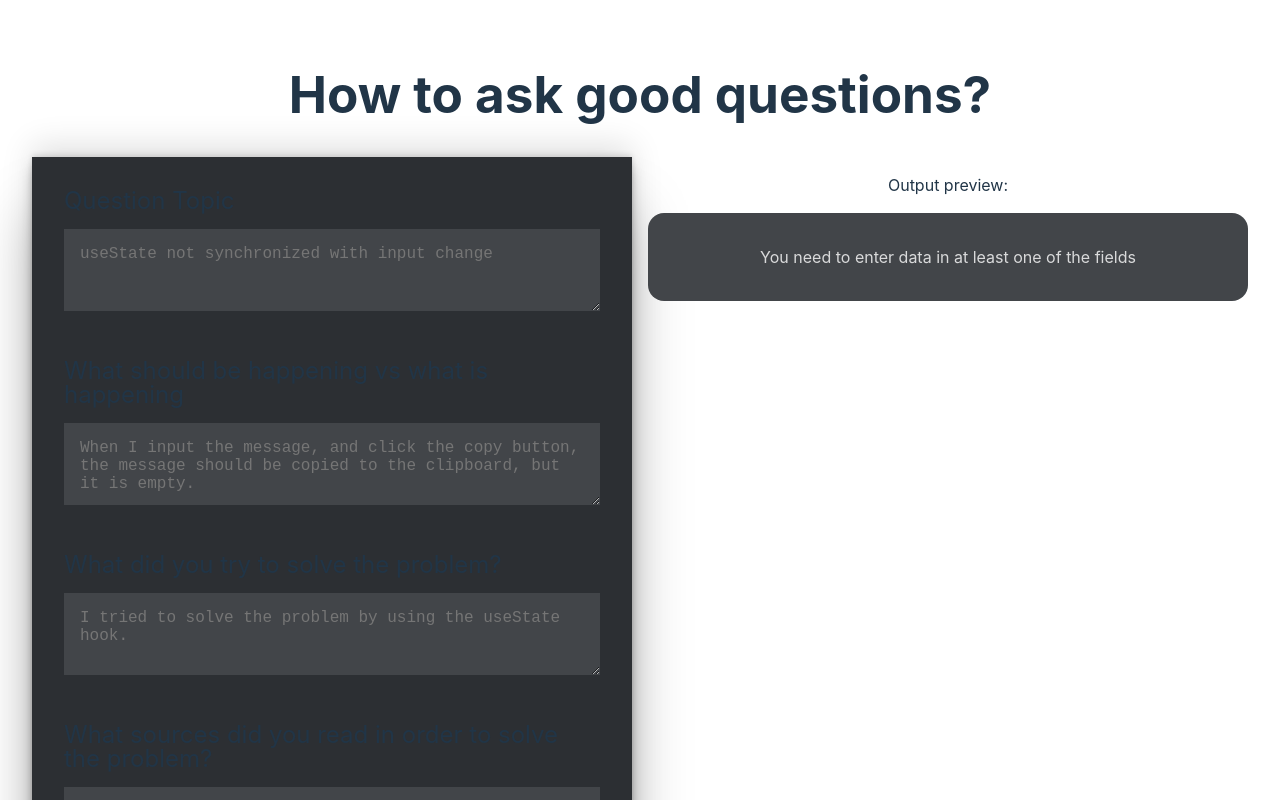
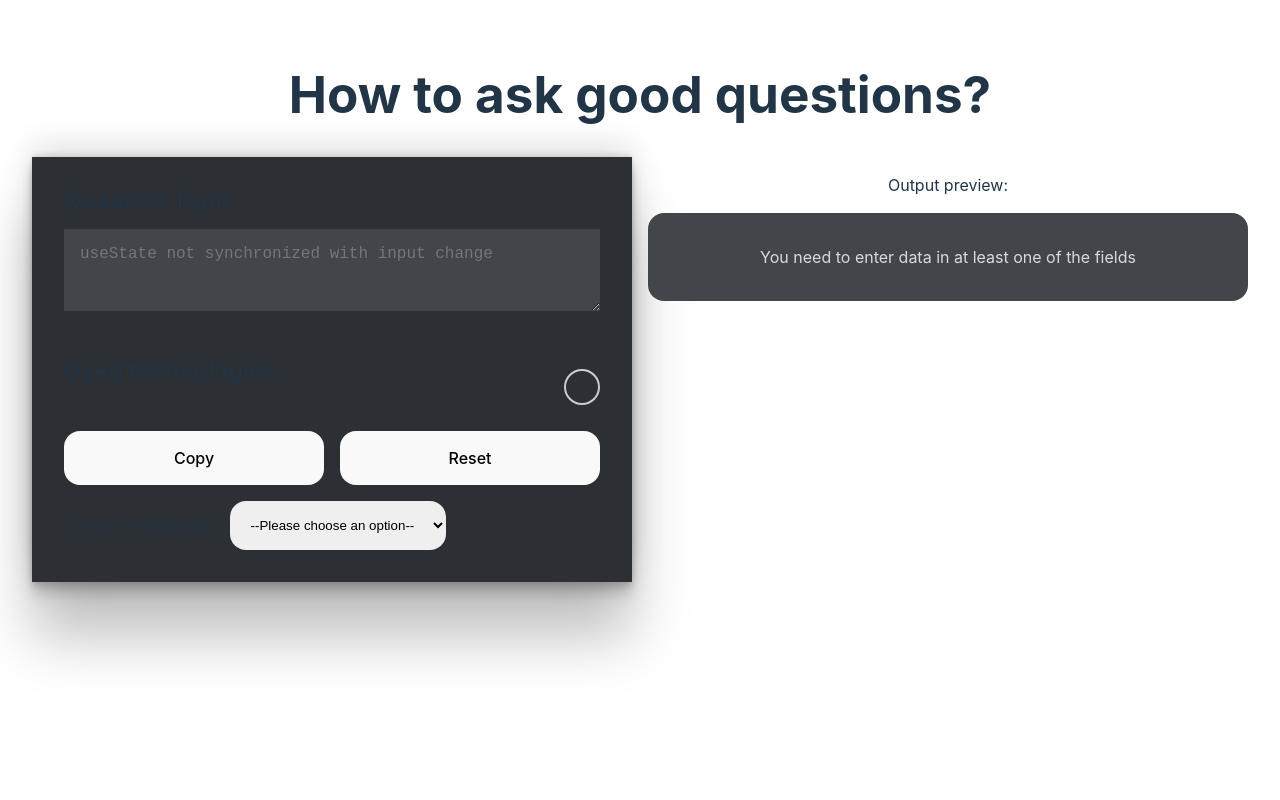
Before and after one commit to goodideagiver/how-to-ask-good-questions, a React (Vite) app: page / in a window 1280 px wide. Shown: the top 800 px of the page. Built offline with nearby package versions, Linux system fonts and the light colour scheme.

Commit message:
Conditional next input display

```diff
--- a/src/components/QuestionForm/FormTextarea/FormTextarea.tsx
+++ b/src/components/QuestionForm/FormTextarea/FormTextarea.tsx
@@ -9,6 +9,7 @@ type Props = {
 	label: string;
 	objectKey: string;
 	animate?: boolean;
+	visible?: boolean;
 };
 
 export const FormTextarea = ({
@@ -18,6 +19,7 @@ export const FormTextarea = ({
 	label,
 	objectKey,
 	animate = false,
+	visible = true,
 }: Props) => {
 	const inputId = useId();
 
@@ -26,6 +28,8 @@ export const FormTextarea = ({
 	};
 
 	const rootClassNames = `${classes.root} ${animate ? classes.animate : ''}`;
+
+	if (!visible) return null;
 
 	return (
 		<div className={rootClassNames}>
--- a/src/components/QuestionForm/FormTextareas/FormTextareas.tsx
+++ b/src/components/QuestionForm/FormTextareas/FormTextareas.tsx
@@ -1,3 +1,4 @@
+import { useState } from 'react';
 import { useTranslation } from 'react-i18next';
 import { FormTextarea } from '../FormTextarea/FormTextarea';
 import { FormInput, SetInputValue } from '../QuestionForm.hook';
@@ -6,24 +7,44 @@ type Props = {
 	questionInputsState: FormInput;
 	onChange: SetInputValue;
 };
+
+type TextAreaState = {
+	name: string;
+	visible: boolean;
+};
+
+const textareasKeys: TextAreaState[] = [
+	{ name: 'topic', visible: true },
+	{ name: 'expected', visible: false },
+	{ name: 'whatTried', visible: false },
+	{ name: 'sources', visible: false },
+];
+
 export const FormTextareas = ({
 	onChange: setInputValue,
 	questionInputsState,
 }: Props) => {
-	const textareasKeys = ['topic', 'expected', 'whatTried', 'sources'];
-
 	const { t } = useTranslation();
 
-	const textareas = textareasKeys.map((key) => (
-		<FormTextarea
-			key={key}
-			label={t(`inputs.${key}.label`)}
-			placeholder={t(`inputs.${key}.placeholder`)}
-			value={questionInputsState?.[key]?.value || ''}
-			onChange={setInputValue}
-			objectKey={key}
-		/>
-	));
+	const textareas = textareasKeys.map((key, index) => {
+		const nameOfKey = key.name;
+
+		return (
+			<FormTextarea
+				key={nameOfKey}
+				label={t(`inputs.${nameOfKey}.label`)}
+				placeholder={t(`inputs.${nameOfKey}.placeholder`)}
+				value={questionInputsState?.[nameOfKey]?.value || ''}
+				onChange={setInputValue}
+				objectKey={nameOfKey}
+				visible={
+					index < 1 ||
+					!!questionInputsState?.[textareasKeys[index - 1].name]?.value.length
+				}
+				animate={index > 0}
+			/>
+		);
+	});
 
 	return <>{textareas}</>;
 };
```
